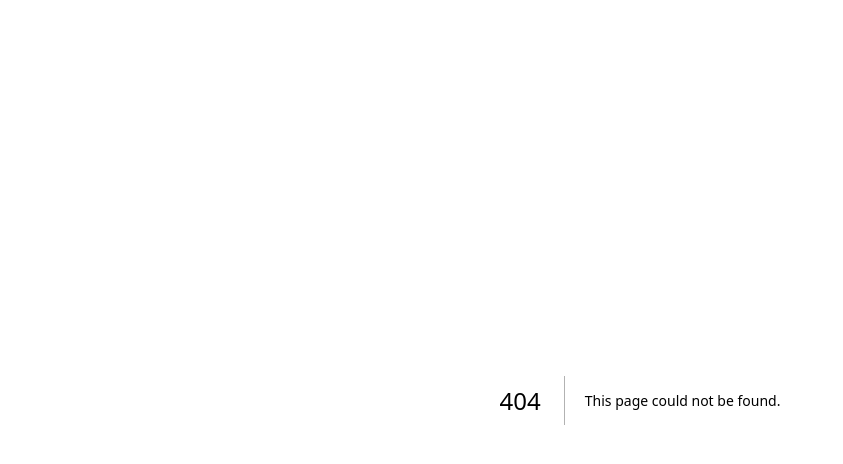
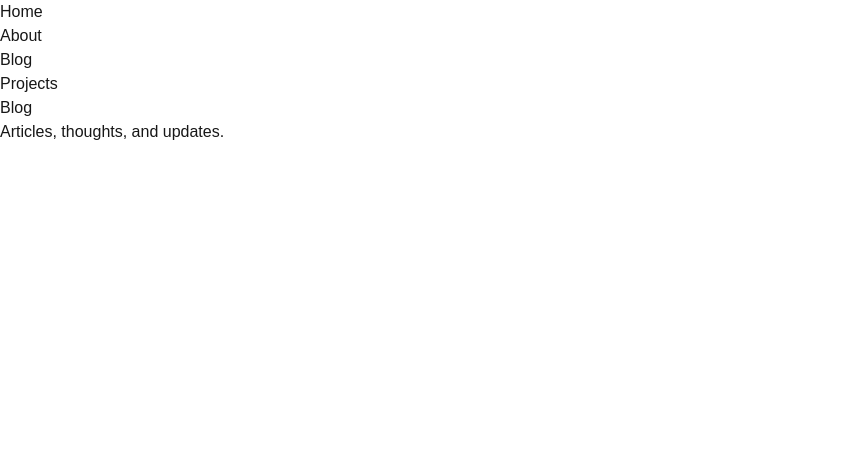
Before and after one commit to shawnbarron16/Personal-Site, a Next.js app: page /blog in a window 1280 px wide. Before the commit this address had no page. Shown: the top 464 px of the page, without its empty margins (0-843 px from the left). Built offline with nearby package versions, Linux system fonts and the light colour scheme.

Commit message:
Creating scaffolding

```diff
--- /dev/null
+++ b/app/about/page.tsx
@@ -0,0 +1,15 @@
+import type { Metadata } from "next";
+
+export const metadata: Metadata = {
+	title: "About",
+	description: "Learn more about me.",
+};
+
+export default function AboutPage() {
+	return (
+		<main>
+			<h1>About</h1>
+			<p>A little more about me and what I do.</p>
+		</main>
+	);
+}
--- /dev/null
+++ b/app/blog/page.tsx
@@ -0,0 +1,15 @@
+import type { Metadata } from "next";
+
+export const metadata: Metadata = {
+	title: "Blog",
+	description: "Articles, thoughts, and updates.",
+};
+
+export default function BlogPage() {
+	return (
+		<main>
+			<h1>Blog</h1>
+			<p>Articles, thoughts, and updates.</p>
+		</main>
+	);
+}
--- a/app/layout.tsx
+++ b/app/layout.tsx
@@ -1,6 +1,7 @@
 import type { Metadata } from "next";
 import { Geist, Geist_Mono } from "next/font/google";
 import "./globals.css";
+import Navbar from "@/components/Navbar";
 
 const geistSans = Geist({
   variable: "--font-geist-sans",
@@ -23,7 +24,10 @@ export default function RootLayout({ children }: LayoutProps<"/">) {
       lang="en"
       className={`${geistSans.variable} ${geistMono.variable} h-full antialiased`}
     >
-      <body className="min-h-full flex flex-col">{children}</body>
+      <body className="min-h-full flex flex-col">
+        <Navbar />
+        {children}
+      </body>
     </html>
   );
 }
--- /dev/null
+++ b/app/projects/page.tsx
@@ -0,0 +1,15 @@
+import type { Metadata } from "next";
+
+export const metadata: Metadata = {
+	title: "Projects",
+	description: "A selection of my projects.",
+};
+
+export default function ProjectsPage() {
+	return (
+		<main>
+			<h1>Projects</h1>
+			<p>Explore a selection of projects I’ve worked on.</p>
+		</main>
+	);
+}
--- /dev/null
+++ b/components/Navbar.tsx
@@ -0,0 +1,16 @@
+import Link from "next/link";
+
+export default function Navbar() {
+	return (
+		<nav>
+			<div>
+				<ul>
+                    <li><Link href="/">Home</Link></li>
+                    <li><Link href="/about">About</Link></li>
+                    <li><Link href="/blog">Blog</Link></li>
+                    <li><Link href="/projects">Projects</Link></li>
+				</ul>
+			</div>
+		</nav>
+	);
+}
```
